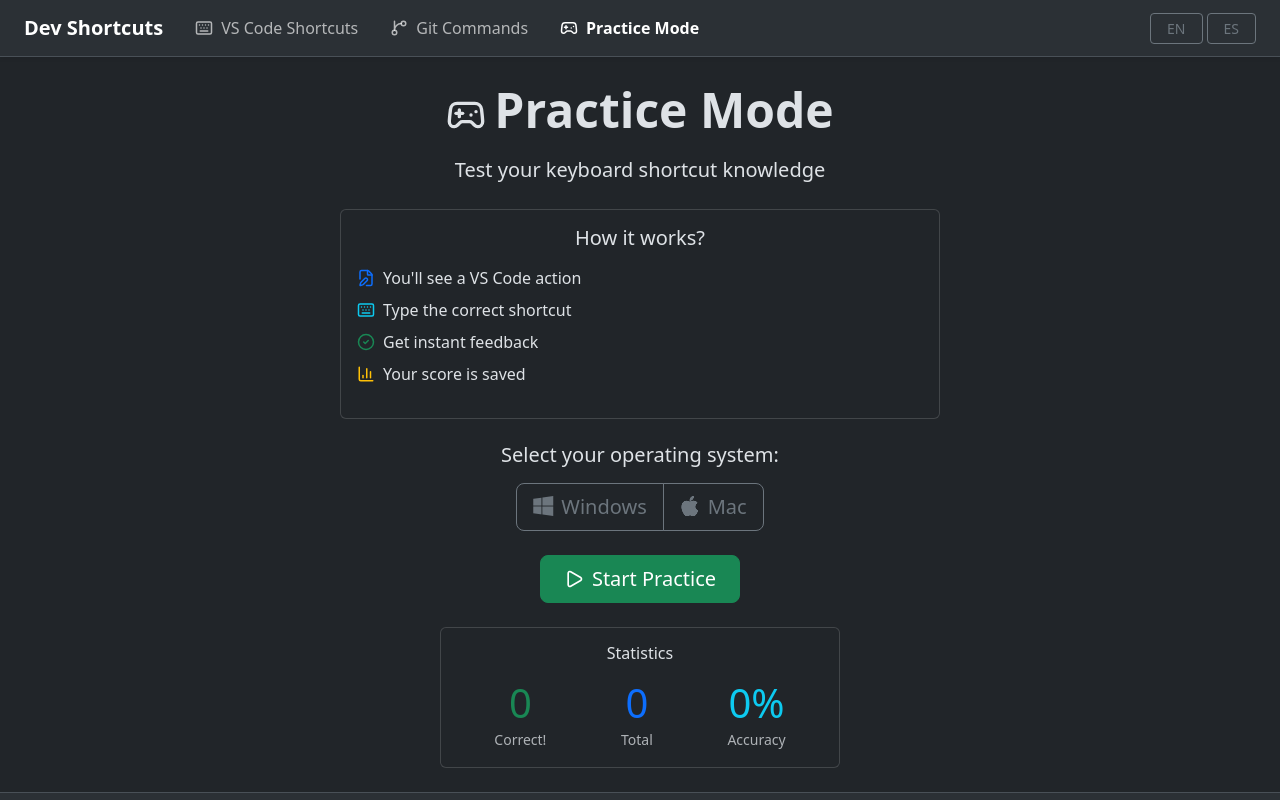
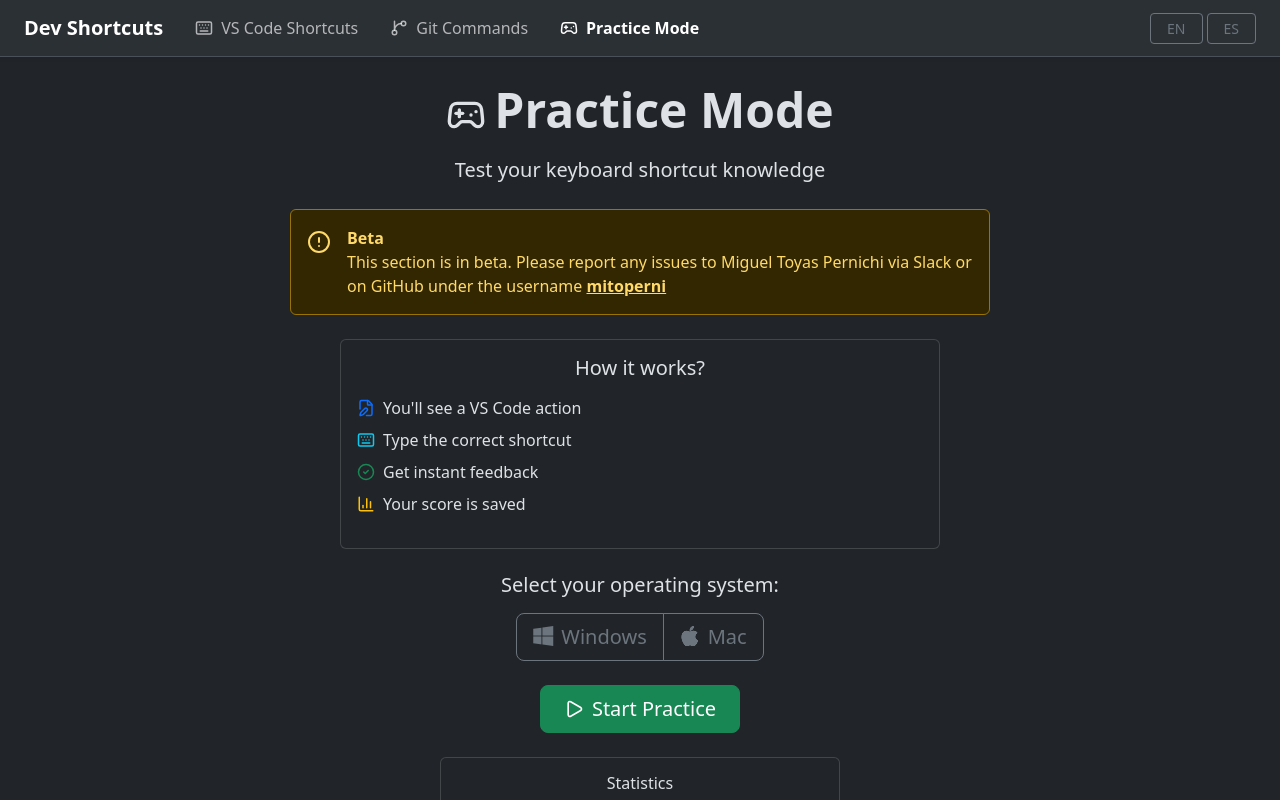
Before and after one commit to mitoperni/vscode-shortcuts, a React (Vite) app: page /practice in a window 1280 px wide. Shown: the top 800 px of the page. Built offline with nearby package versions, Linux system fonts and the light colour scheme.

Commit message:
Last updates to practice mode

```diff
--- a/src/components/practice/PracticeStart.jsx
+++ b/src/components/practice/PracticeStart.jsx
@@ -5,7 +5,8 @@
   Keyboard,
   CheckCircle2,
   BarChart3,
-  Play
+  Play,
+  AlertCircle
 } from 'lucide-react'
 import PracticeStats from './PracticeStats'
 
@@ -19,6 +20,25 @@
         {t('practice.title')}
       </h2>
       <p className="lead mb-4">{t('practice.subtitle')}</p>
+
+      {/* Beta Notice */}
+      <div className="alert alert-warning d-flex align-items-start gap-3 mx-auto mb-4" style={{ maxWidth: '700px' }}>
+        <AlertCircle size={24} className="flex-shrink-0 mt-1" />
+        <div className="text-start">
+          <strong>Beta</strong>
+          <p className="mb-0">
+            {t('practice.betaNotice')}{' '}
+            <a
+              href="https://github.com/mitoperni"
+              target="_blank"
+              rel="noopener noreferrer"
+              className="alert-link fw-bold"
+            >
+              {t('practice.betaUsername')}
+            </a>
+          </p>
+        </div>
+      </div>
 
       <div className="card mb-4 mx-auto" style={{ maxWidth: '600px' }}>
         <div className="card-body">
--- a/src/i18n/locales/en/translation.json
+++ b/src/i18n/locales/en/translation.json
@@ -404,7 +404,9 @@
     "statistics": "Statistics",
     "correctAnswers": "Correct",
     "accuracy": "Accuracy",
-    "selectOSFirst": "Please select your operating system first"
+    "selectOSFirst": "Please select your operating system first",
+    "betaNotice": "This section is in beta. Please report any issues to Miguel Toyas Pernichi via Slack or on GitHub under the username",
+    "betaUsername": "mitoperni"
   },
   "git": {
     "title": "🔧 Git/GitHub Commands",
--- a/src/i18n/locales/es/translation.json
+++ b/src/i18n/locales/es/translation.json
@@ -404,7 +404,9 @@
     "statistics": "Estadísticas",
     "correctAnswers": "Correctas",
     "accuracy": "Precisión",
-    "selectOSFirst": "Por favor selecciona tu sistema operativo primero"
+    "selectOSFirst": "Por favor selecciona tu sistema operativo primero",
+    "betaNotice": "Este apartado está en fase beta. Por favor reporta cualquier error a Miguel Toyas Pernichi mediante Slack o en GitHub bajo el usuario",
+    "betaUsername": "mitoperni"
   },
   "git": {
     "title": "🔧 Comandos Git/GitHub",
```
